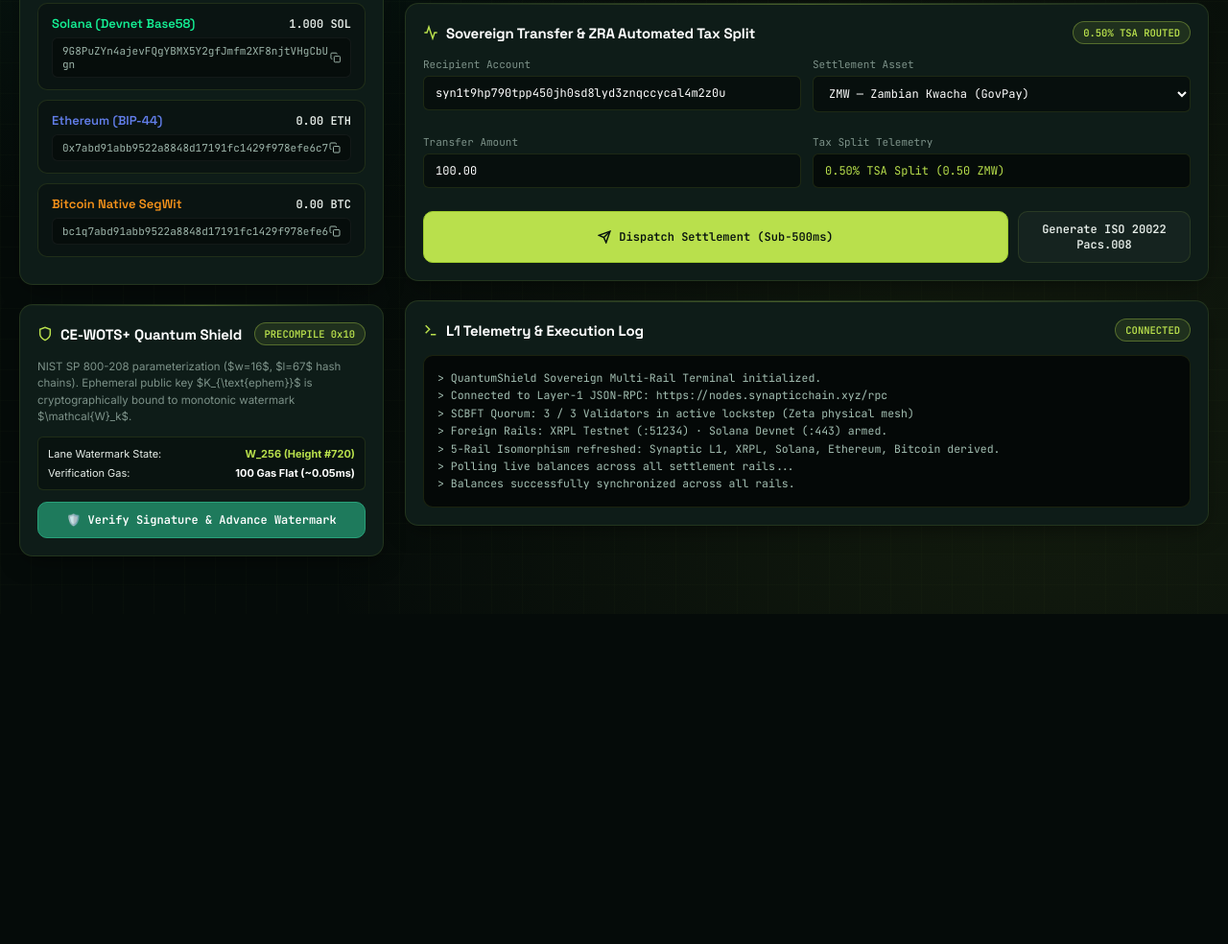
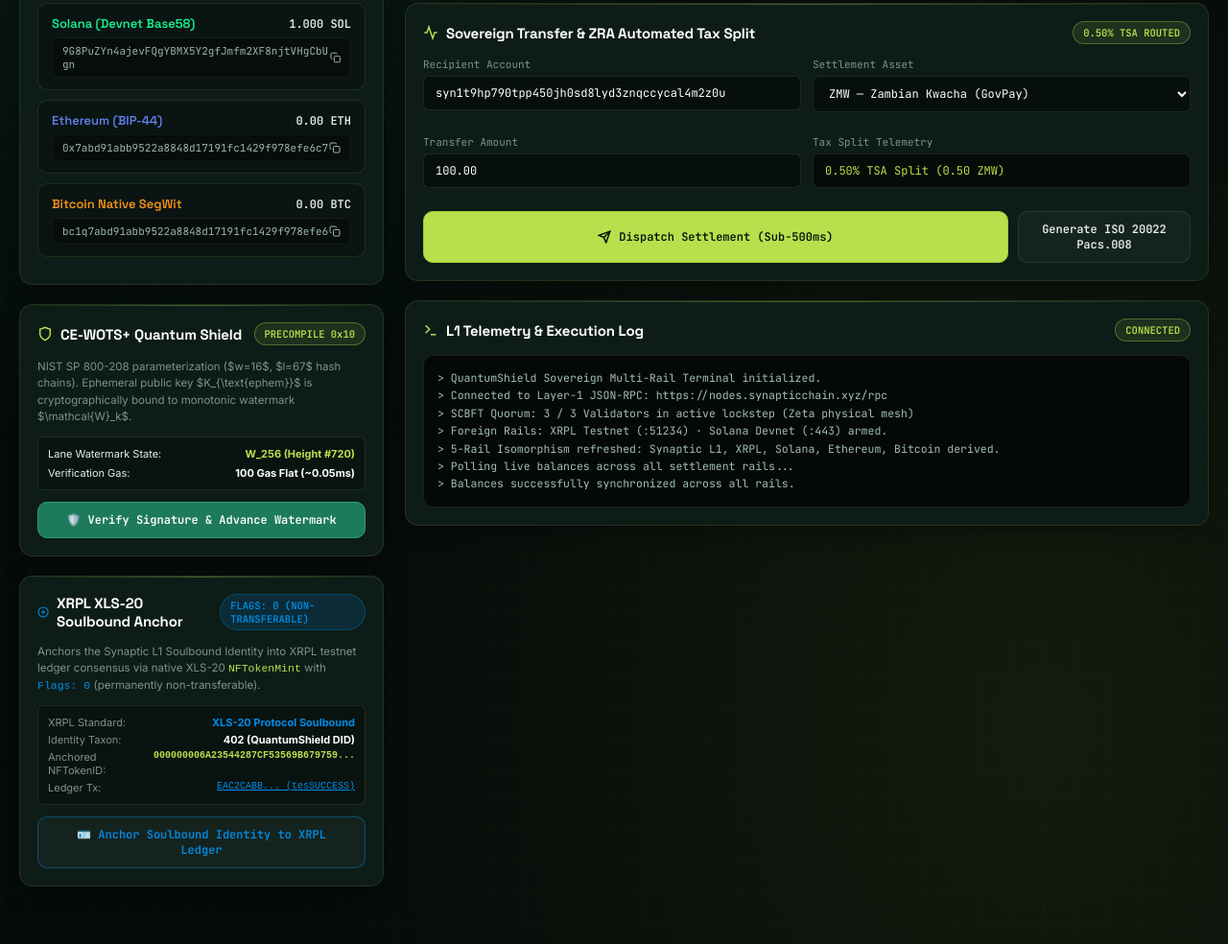
Before and after one commit to Synaptics-Lab/quantumshield-sovereign-dpi, a plain HTML site: page apps/quantumshield-terminal/index.html in a window 1280 px wide. Shown: the part 543-1527 px from the top of the page at 96% size. Before the commit the page ends 1183 px from the top, so only its background shows below. Drawn offline with Linux system fonts and the light colour scheme; no server answers.

Commit message:
feat(xrpl): add on-chain XLS-20 soulbound NFT anchor to quantum terminal

```diff
--- a/apps/quantumshield-terminal/index.html
+++ b/apps/quantumshield-terminal/index.html
@@ -623,6 +623,44 @@
             🛡️ Verify Signature & Advance Watermark
           </button>
         </div>
+
+        <!-- XRPL XLS-20 Soulbound Identity Anchor -->
+        <div class="deck-card">
+          <div class="deck-header">
+            <span class="deck-title">
+              <svg width="16" height="16" viewBox="0 0 24 24" fill="none" stroke="currentColor" stroke-width="2.2" color="var(--xrp-blue)"><circle cx="12" cy="12" r="10"/><path d="M12 8v8"/><path d="M8 12h8"/></svg>
+              XRPL XLS-20 Soulbound Anchor
+            </span>
+            <span class="badge-chip" style="background: rgba(0, 140, 231, 0.15); color: var(--xrp-blue); border-color: rgba(0, 140, 231, 0.3);">FLAGS: 0 (NON-TRANSFERABLE)</span>
+          </div>
+
+          <div style="font-size: 11.5px; color: var(--dusk); line-height: 1.5; margin-bottom: 12px;">
+            Anchors the Synaptic L1 Soulbound Identity into XRPL testnet ledger consensus via native XLS-20 <code style="color: var(--rice);">NFTokenMint</code> with <code style="color: var(--xrp-blue);">Flags: 0</code> (permanently non-transferable).
+          </div>
+
+          <div style="background: rgba(0,0,0,0.3); padding: 10px; border-radius: var(--radius-sm); border: 1px solid var(--border-subtle); margin-bottom: 12px; font-size: 11px;">
+            <div style="display: flex; justify-content: space-between; margin-bottom: 4px;">
+              <span style="color: var(--dusk);">XRPL Standard:</span>
+              <strong style="color: var(--xrp-blue);">XLS-20 Protocol Soulbound</strong>
+            </div>
+            <div style="display: flex; justify-content: space-between; margin-bottom: 4px;">
+              <span style="color: var(--dusk);">Identity Taxon:</span>
+              <strong style="color: #FFFFFF;">402 (QuantumShield DID)</strong>
+            </div>
+            <div style="display: flex; justify-content: space-between; margin-bottom: 4px;">
+              <span style="color: var(--dusk);">Anchored NFTokenID:</span>
+              <strong id="xrpl-nftoken-id" style="color: var(--rice); font-family: monospace; font-size: 10px;">000000006A23544287CF53569B679759...</strong>
+            </div>
+            <div style="display: flex; justify-content: space-between;">
+              <span style="color: var(--dusk);">Ledger Tx:</span>
+              <a id="xrpl-nft-tx-link" href="https://testnet.xrpl.org/transactions/EAC2CABB81DC4D5E78D2AAC4CBEBCE33F54FA744728A9D6D97FACA7B87DCCB31" target="_blank" style="color: var(--xrp-blue); font-family: monospace; font-size: 10px; text-decoration: underline;">EAC2CABB... (tesSUCCESS)</a>
+            </div>
+          </div>
+
+          <button class="btn btn-outline btn-block" style="border-color: rgba(0, 140, 231, 0.4); color: var(--xrp-blue);" onclick="mintXrplSoulboundNFT()">
+            🪪 Anchor Soulbound Identity to XRPL Ledger
+          </button>
+        </div>
       </div>
 
       <!-- RIGHT COLUMN: 256-LANE EXECUTION & SETTLEMENT -->
@@ -1100,6 +1138,33 @@
       }
     }
 
+    async function mintXrplSoulboundNFT() {
+      logConsole(`Anchoring Soulbound Identity to XRPL Testnet for ${currentL1Address}...`);
+      try {
+        const res = await fetch("https://nodes.synapticchain.xyz/api/xrpl/mint-identity", {
+          method: "POST",
+          headers: { "Content-Type": "application/json" },
+          body: JSON.stringify({ agent_address: currentL1Address })
+        });
+        const data = await res.json();
+        if (data.success) {
+          logConsole(`✓ XRPL Ledger confirmed XLS-20 Soulbound Mint!`);
+          logConsole(`✓ NFTokenID: ${data.nftoken_id} (Flags: 0 - Non-Transferable)`);
+          logConsole(`✓ XRPL Tx: ${data.tx_hash}`);
+          if (data.nftoken_id) {
+            document.getElementById("xrpl-nftoken-id").textContent = data.nftoken_id.substring(0, 28) + "...";
+          }
+          const link = document.getElementById("xrpl-nft-tx-link");
+          link.href = data.explorer_url;
+          link.textContent = data.tx_hash.substring(0, 12) + "... (Validated)";
+        } else {
+          logConsole(`XRPL Mint notice: ${data.error || 'Failed'}`);
+        }
+      } catch (e) {
+        logConsole(`XRPL Mint error: ${e.message}`);
+      }
+    }
+
     // ------------------------------------------------------------------------
     // Interactive 256-Lane Matrix & Watermarks
     // ------------------------------------------------------------------------
```
